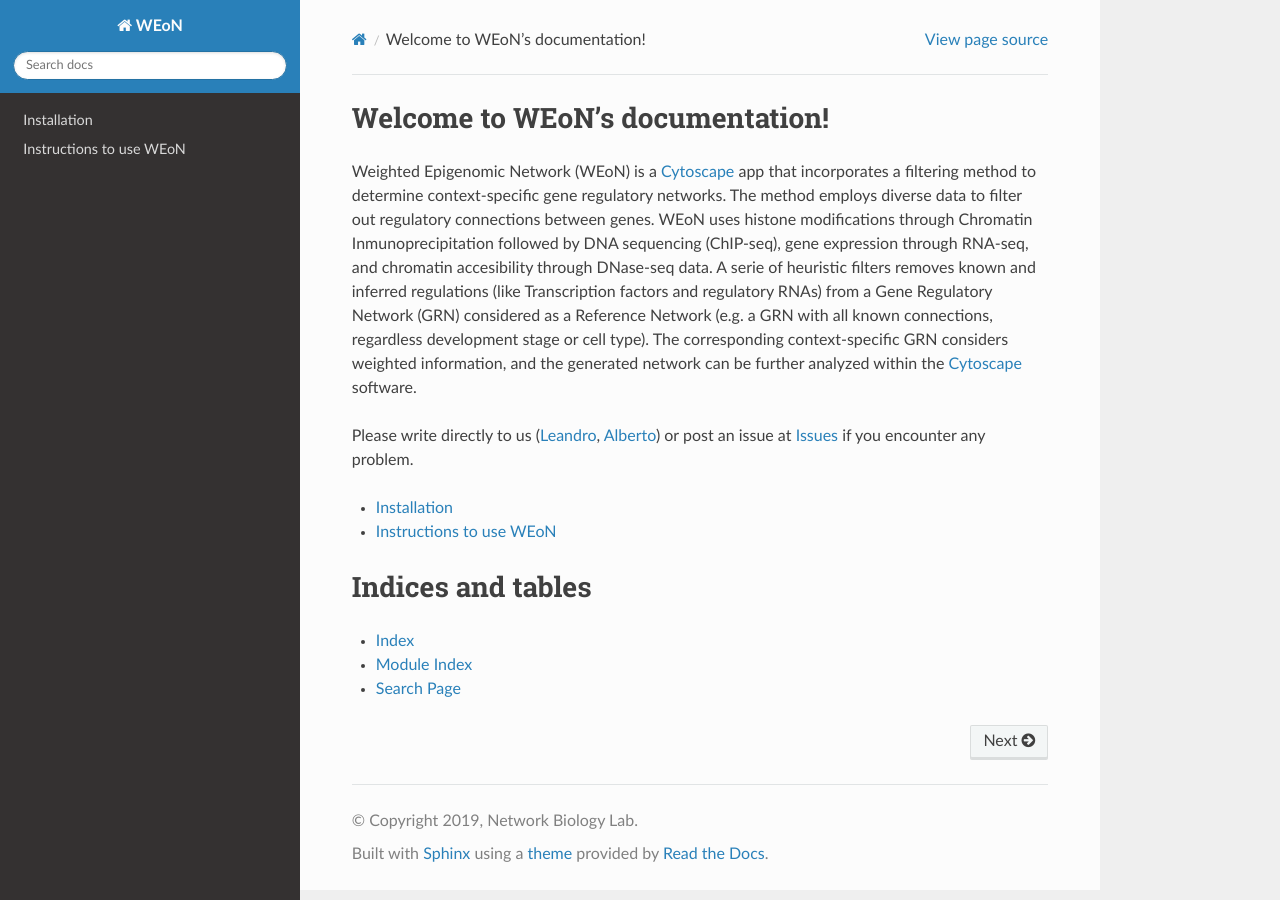
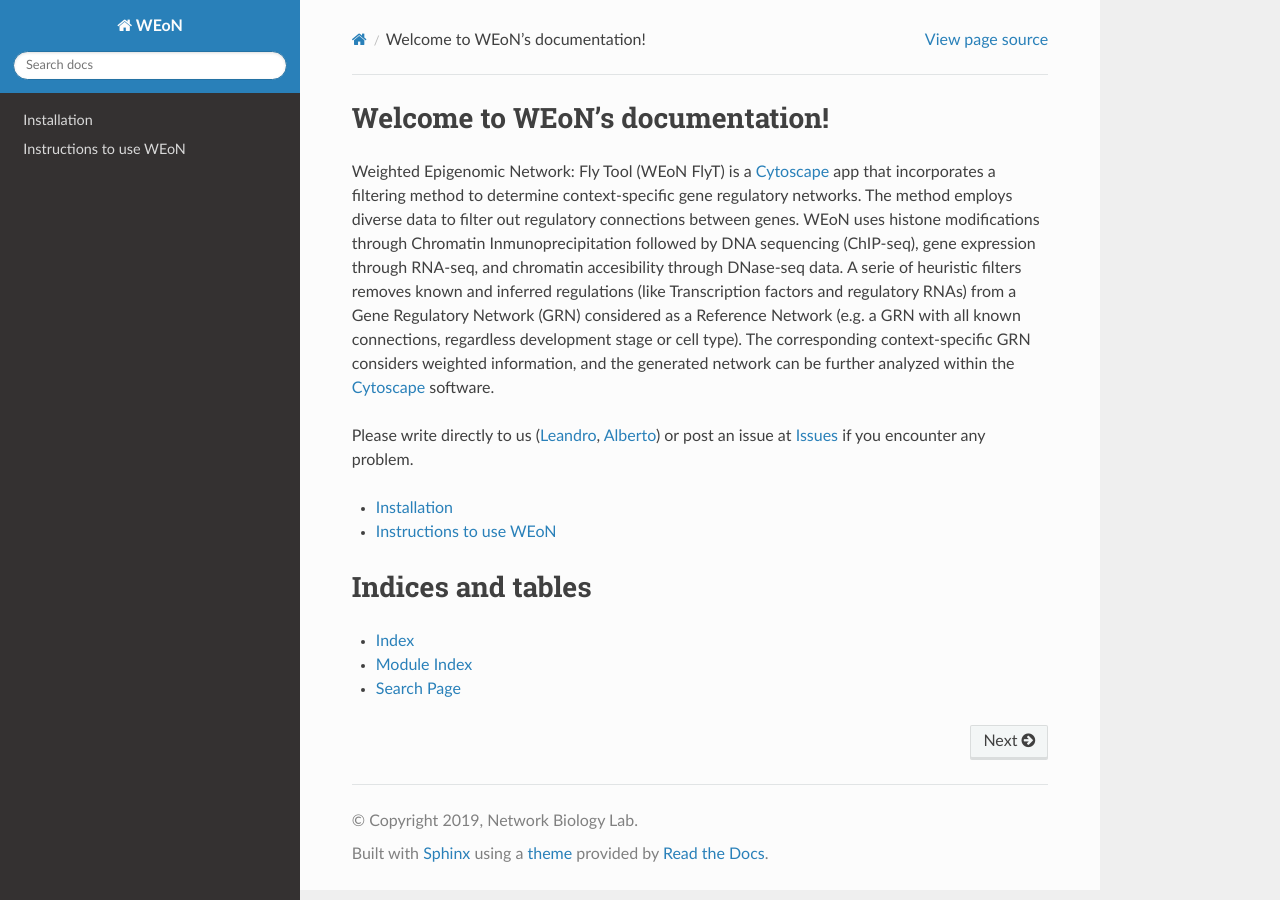
Before and after one commit to networkbiolab/WEoN, a Sphinx documentation site: the page built from docs/index.rst, in a window 1280 px wide. Built offline with Sphinx 7.4.7 and the Read the Docs theme 2.0.0, drawn with Linux system fonts in a browser that asks for light colours.

Commit message:
Update index.rst

```diff
--- a/docs/index.rst
+++ b/docs/index.rst
@@ -1,7 +1,7 @@
 Welcome to WEoN's documentation!
 ================================
 
-Weighted Epigenomic Network (WEoN) is a `Cytoscape`_ app that incorporates a filtering method to determine context-specific gene regulatory networks. The method employs diverse data to filter out regulatory connections between genes. WEoN uses histone modifications through Chromatin Inmunoprecipitation followed by DNA sequencing (ChIP-seq), gene expression through RNA-seq, and chromatin accesibility through DNase-seq data. A serie of heuristic filters removes known and inferred regulations (like Transcription factors and regulatory RNAs) from a Gene Regulatory Network (GRN) considered as a Reference Network (e.g. a GRN with all known connections, regardless development stage or cell type). The corresponding context-specific GRN considers weighted information, and the generated network can be further analyzed within the `Cytoscape`_ software.
+Weighted Epigenomic Network: Fly Tool (WEoN FlyT) is a `Cytoscape`_ app that incorporates a filtering method to determine context-specific gene regulatory networks. The method employs diverse data to filter out regulatory connections between genes. WEoN uses histone modifications through Chromatin Inmunoprecipitation followed by DNA sequencing (ChIP-seq), gene expression through RNA-seq, and chromatin accesibility through DNase-seq data. A serie of heuristic filters removes known and inferred regulations (like Transcription factors and regulatory RNAs) from a Gene Regulatory Network (GRN) considered as a Reference Network (e.g. a GRN with all known connections, regardless development stage or cell type). The corresponding context-specific GRN considers weighted information, and the generated network can be further analyzed within the `Cytoscape`_ software.
 
 Please write directly to us (`Leandro`_, `Alberto`_) or post an issue at `Issues`_ if you encounter any problem.
 
```
